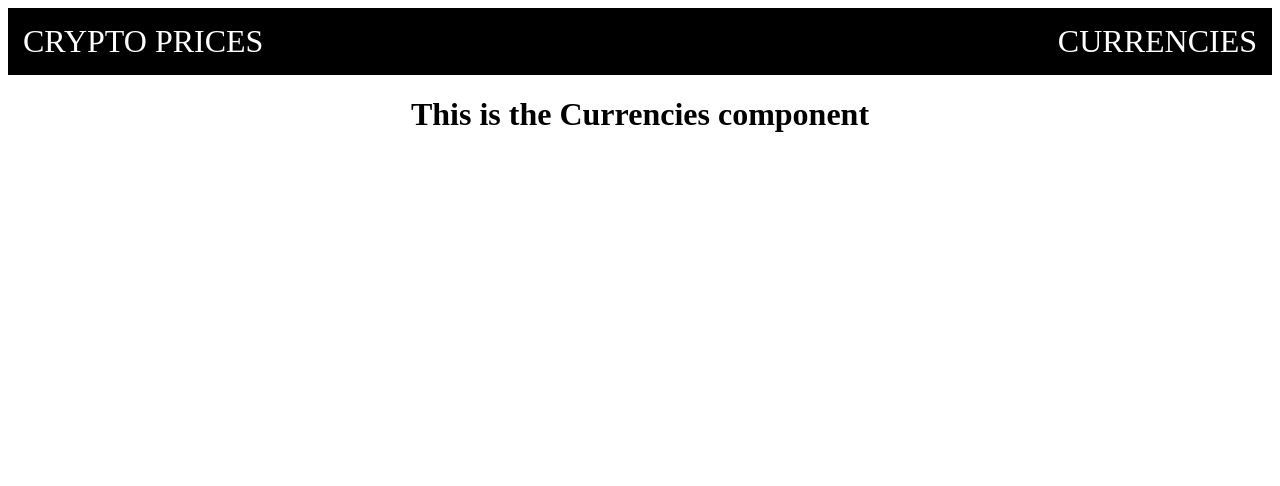
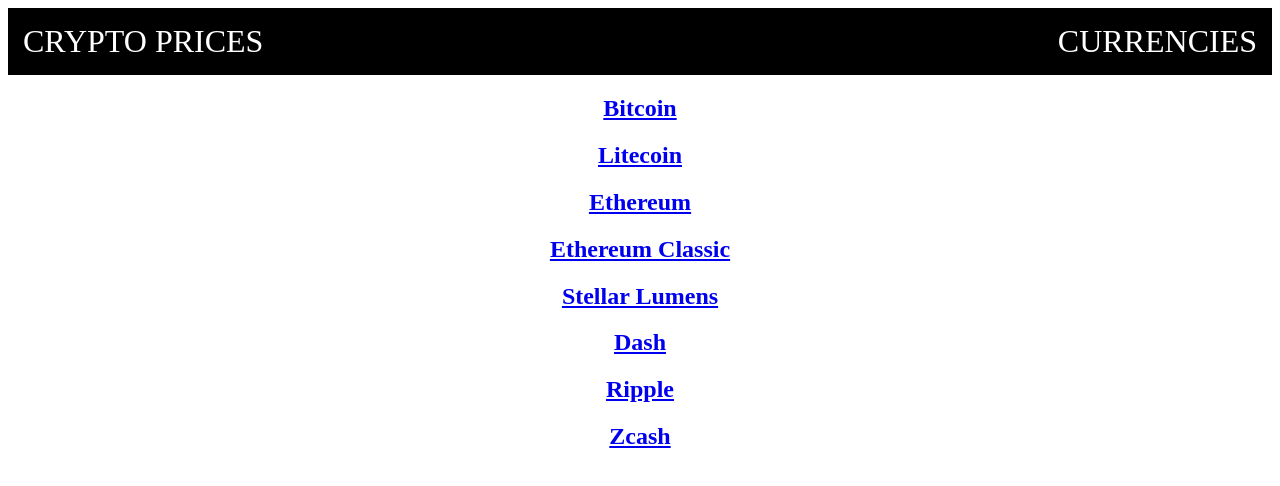
Before and after one commit to argie77/react-router, a React (Create React App) app in the folder cryptoprices/: page /currencies in a window 1280 px wide. Shown: the top 486 px of the page. Built offline with nearby package versions, Linux system fonts and the light colour scheme.

Commit message:
Walkthrough complete

```diff
--- a/cryptoprices/src/App.js
+++ b/cryptoprices/src/App.js
@@ -1,21 +1,12 @@
 import './App.css';
 //IMPORT ROUTE AND COMPONENTS
-import { Route, Routes } from "react-router-dom"
-import Currencies from "./pages/currencies"
-import Main from "./pages/main"
-import Price from "./pages/price"
-import Nav from "./components/nav"
+import { Outlet } from "react-router"
 
 function App() {
   //Use the Route component to specify each route
   return (
     <div className="App">
-      <Nav />
-      <Routes>
-        <Route path="/" element={<Main />}/>
-        <Route path="/currencies" element={<Currencies />}/>
-        <Route path="/price" element={<Price />}/>
-      </Routes>
+      <Outlet />
     </div>
   );
 }
--- a/cryptoprices/src/index.js
+++ b/cryptoprices/src/index.js
@@ -3,13 +3,29 @@
 import './index.css';
 import App from './App';
 //IMPORT
-import { BrowserRouter as Router } from "react-router-dom"
+import { BrowserRouter as Router } from "react-router-dom";
+import { Routes, Route } from "react-router-dom";
+import Currencies from "./pages/currencies";
+import Price from "./pages/price";
+import Main from "./pages/main";
+import Nav from "./components/nav";
+//Wrap the App Component with the Router component to enable the router features
+
 
 const root = ReactDOM.createRoot(document.getElementById('root'));
 root.render(
   <React.StrictMode>
     <Router>
-      <App />
+      <Nav />
+      <Routes >
+        <Route path="/" element={<App />} >
+          <Route index element={<Main />} />
+          <Route path="currencies/" element={<Currencies />} />
+          <Route path="price/" element={<Price />} >
+            <Route path=":symbol" element={<Price />} />
+          </Route>
+        </Route>
+      </Routes>
     </Router>
   </React.StrictMode>
 );
--- a/cryptoprices/src/pages/currencies.js
+++ b/cryptoprices/src/pages/currencies.js
@@ -1,7 +1,31 @@
-import React from "react"
+import React from "react";
+import { Link } from "react-router-dom";
 
 const Currencies = (props) => {
-	return <h1>This is the Currencies component</h1>
-}
+    const currencies = [
+        { name: "Bitcoin", symbol: "BTC" },
+        { name: "Litecoin", symbol: "LTC" },
+        { name: "Ethereum", symbol: "ETH" },
+        { name: "Ethereum Classic", symbol: "ETC" },
+        { name: "Stellar Lumens", symbol: "XLM" },
+        { name: "Dash", symbol: "DASH" },
+        { name: "Ripple", symbol: "XRP" },
+        { name: "Zcash", symbol: "ZEC" },
+    ];
 
-export default Currencies
+    return (
+        <div className="currencies">
+            {currencies.map((coin) => {
+                const { name, symbol } = coin;
+
+                return (
+                    <Link to={`/price/${symbol}`}>
+                        <h2>{name}</h2>
+                    </Link>
+                );
+            })}
+        </div>
+    );
+};
+
+export default Currencies;
--- a/cryptoprices/src/pages/price.js
+++ b/cryptoprices/src/pages/price.js
@@ -1,7 +1,49 @@
-import React from "react"
+import React from "react";
+import { useState, useEffect } from "react";
+import { useParams } from "react-router";
 
 const Price = (props) => {
-	return <h1>This is the Price component</h1>
-}
+    // Our api key from coinapi.io
+    const apiKey = process.env.REACT_APP_API_KEY;
+    const params = useParams()
+    // console.log(params)
+    // Grabbing the Currency symbol from the URL Param
+    const symbol = params.symbol;
+    // Using the other two variables to create our URL
+    const url = `http://rest.coinapi.io/v1/exchangerate/${symbol}/USD?apikey=${apiKey}`;
 
-export default Price
+    //state to hold the coin data
+    const [coin, setCoin] = useState("null");
+
+    //function to fetch coin data
+    const getCoin = async () => {
+        const response = await fetch(url);
+        const data = await response.json();
+        console.log(data)
+        setCoin(data);
+    };
+
+    // useEffect to run getCoin when component mounts
+    useEffect(() => {
+        getCoin();
+    }, []);
+
+    // loaded function for when data is fetched
+    const loaded = () => {
+        return (
+            <div>
+                <h1>The value of one {coin.asset_id_base} is ${coin.rate} in {coin.asset_id_quote}</h1>
+      </div>
+    );
+  };
+
+  // Function for when data doesn't exist
+  const loading = () => {
+    return <h1>Loading...</h1>;
+  };
+
+  // if coin has data, run the loaded function, otherwise, run loading
+  return coin ? loaded() : loading();
+};
+
+export default Price;
```
Also changed, not shown: 1 other file (tests, documents, lock files or other folders).
